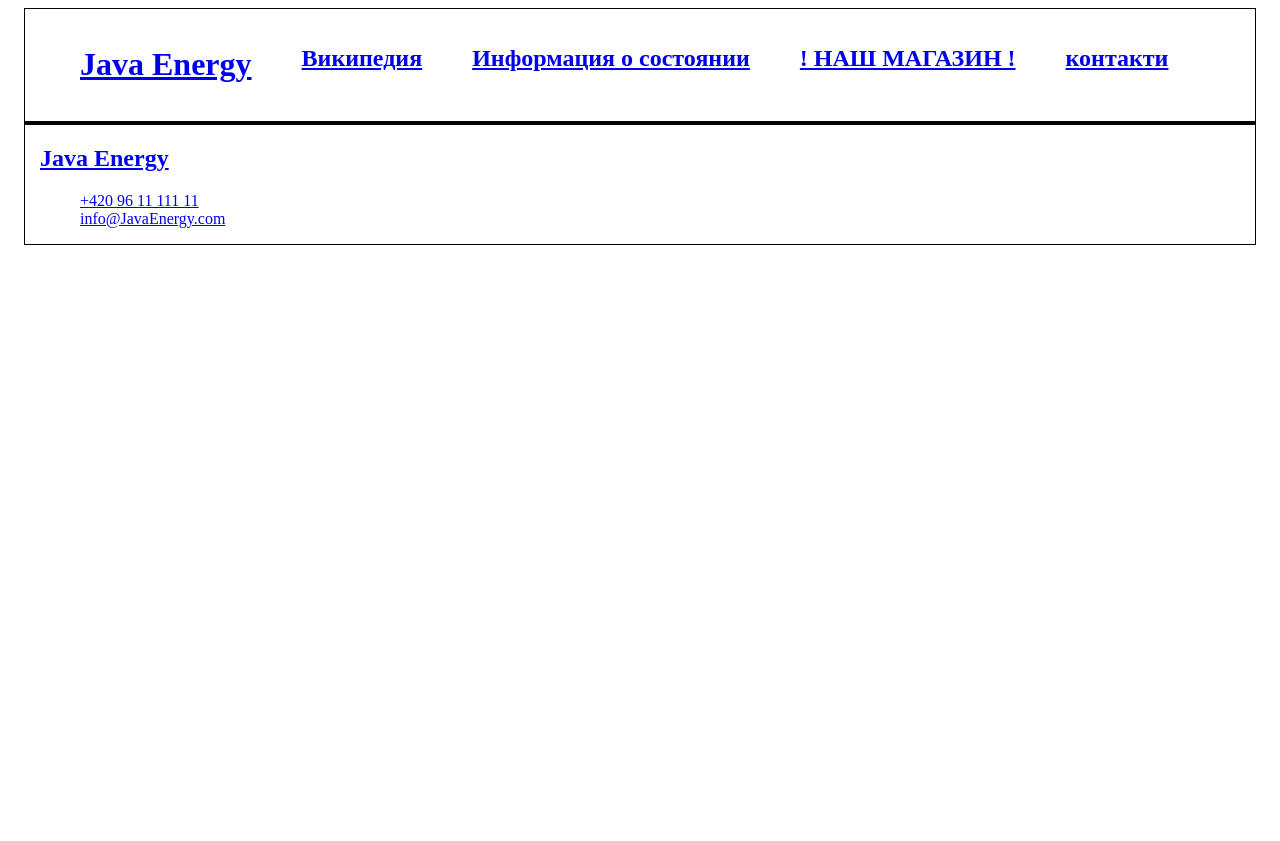
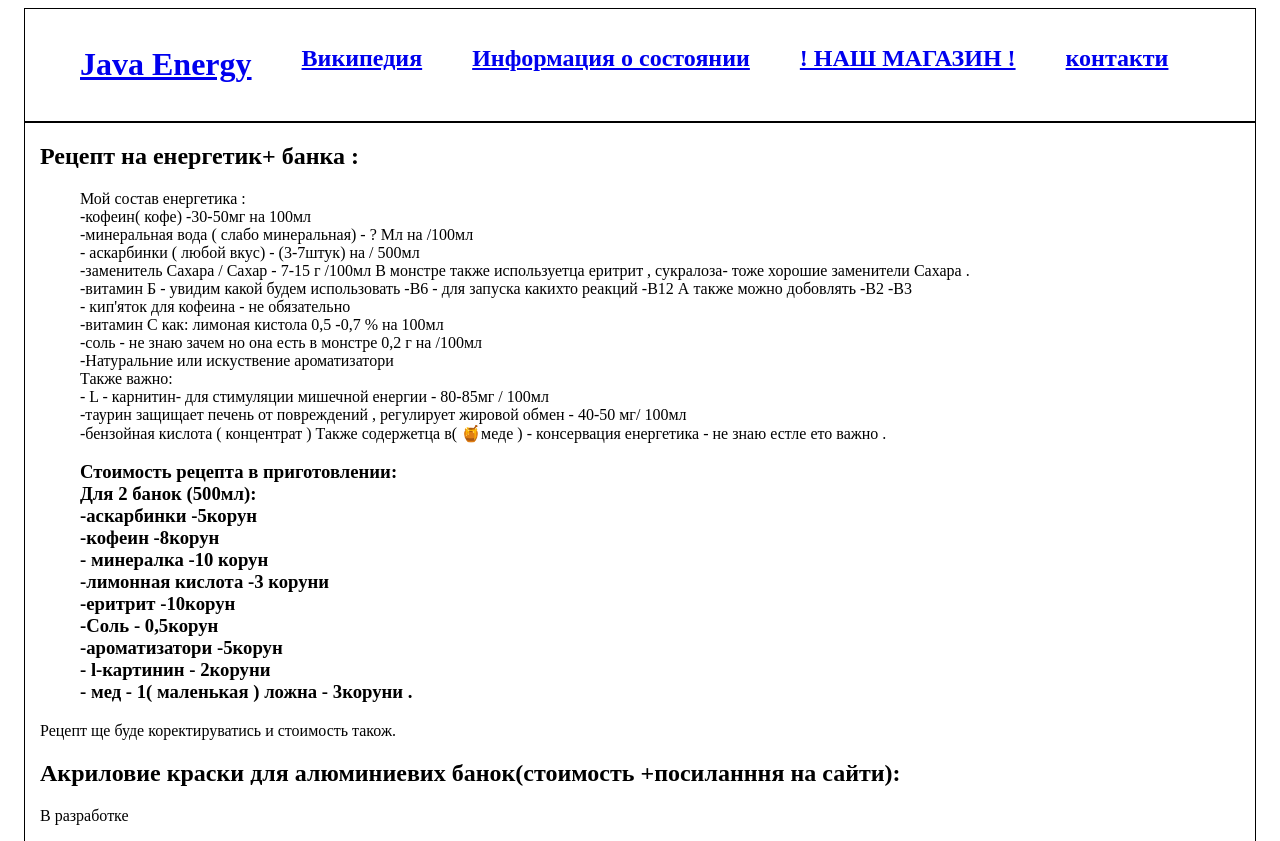
Before and after one commit to Yegor-77/Java-Energy, a plain HTML site: page inf/recept.html in a window 1280 px wide. Shown: the top 841 px of the page. Before the commit the page ends 800 px from the top, so only its background shows below. Drawn offline with Linux system fonts and the light colour scheme.

Commit message:
letsgoproject

```diff
--- a/css/style.css
+++ b/css/style.css
@@ -27,29 +27,22 @@
 }
 
 
+.contacts-images{
+    width: 500px;
+    height: 600px;
+    display: flex;
+
+}
+
+.contacts-link{
+    display: flex;
+    align-items: center;
+    justify-content: center;
+    gap: 50px;
+}
 
 
 
-
-
-
-
-
-
-
-
-
-
-
-
-
-
-
-
-
-
-
-
-
-    background-image: url(/img/yourbase.jpg);
-    background-image: linear-gradient( to top left red 15% blue 40% white 35%);
+.contacts-link{
+margin-top:30px ;
+}
--- a/inf/recept.html
+++ b/inf/recept.html
@@ -48,6 +48,163 @@
             <main>
 <div class="container">
 
+    <h2>
+        Рецепт на енергетик+ банка :
+    </h2>
+    <p>
+
+        <ul>
+
+<li>
+       Мой состав енергетика :
+</li>
+
+<li>
+    -кофеин( кофе) -30-50мг на 100мл
+</li>
+
+<li>
+    -минеральная вода ( слабо минеральная) - ? Мл на /100мл
+</li>
+
+<li>
+    - аскарбинки ( любой вкус) - (3-7штук) на / 500мл
+</li>
+
+<li>
+    -заменитель Сахара / Сахар -  7-15 г /100мл
+    В монстре также используетца еритрит , сукралоза-  тоже хорошие заменители Сахара .
+
+</li>
+
+<li>
+
+-витамин Б - увидим какой будем использовать
+-В6 - для запуска какихто реакций
+-В12
+А также можно добовлять
+-В2
+-В3
+</li>
+
+<li>
+    - кип'яток для кофеина - не обязательно
+</li>
+
+<li>
+
+-витамин С  как:  лимоная кистола
+0,5 -0,7 % на 100мл
+
+</li>
+
+<li>
+
+-соль - не знаю зачем но она есть в монстре 0,2 г на /100мл
+</li>
+
+<li>
+
+-Натуральние или искуствение ароматизатори
+</li>
+
+<li>
+
+Также важно:
+</li>
+
+<li>
+    - L - карнитин- для стимуляции мишечной енергии - 80-85мг / 100мл
+</li>
+
+
+<li>
+    -таурин защищает печень от повреждений , регулирует жировой обмен  - 40-50 мг/ 100мл
+
+</li>
+
+<li>
+
+-бензойная кислота ( концентрат )
+Также содержетца в( 🍯меде ) -  консервация енергетика - не знаю естле ето важно .
+
+
+</li>
+
+        </ul>
+
+    </p>
+
+
+
+    <h3>
+        <ul>
+
+            <li>
+                  Стоимость рецепта в приготовлении:
+            </li>
+
+            <li>
+Для 2 банок (500мл):
+            </li>
+
+            <li>
+-аскарбинки -5корун
+            </li>
+
+           <li>
+-кофеин -8корун
+            </li>
+
+            <li>
+- минералка -10 корун
+            </li>
+
+            <li>
+-лимонная кислота -3 коруни
+            </li>
+
+            <li>
+               -еритрит -10корун
+            </li>
+
+            <li>
+                -Соль - 0,5корун
+            </li>
+
+            <li>
+                -ароматизатори -5корун
+            </li>
+
+            <li>
+                - l-картинин - 2коруни
+            </li>
+
+            <li>
+                - мед - 1( маленькая ) ложна - 3коруни .
+            </li>
+        </ul>
+
+    </h3>
+
+    <p>
+        Рецепт ще буде коректируватись и стоимость також.
+    </p>
+
+
+
+    <h2>
+        Акриловие краски для алюминиевих банок(стоимость +посиланння на сайти):
+    </h2>
+
+<p>
+    В разработке
+</p>
+
+
+
+
+
 
 
 </div>
```
Also changed, not shown: index.html (+12 -11 lines), inf/contact.html (+47 -0 lines), inf/info.html (+6 -6 lines), inf/shop.html (+5 -0 lines), inf/wiki.html (+12 -12 lines), img/me.jpg (added), img/myfriend.jpg (added), img/photoau.jpg (added).
